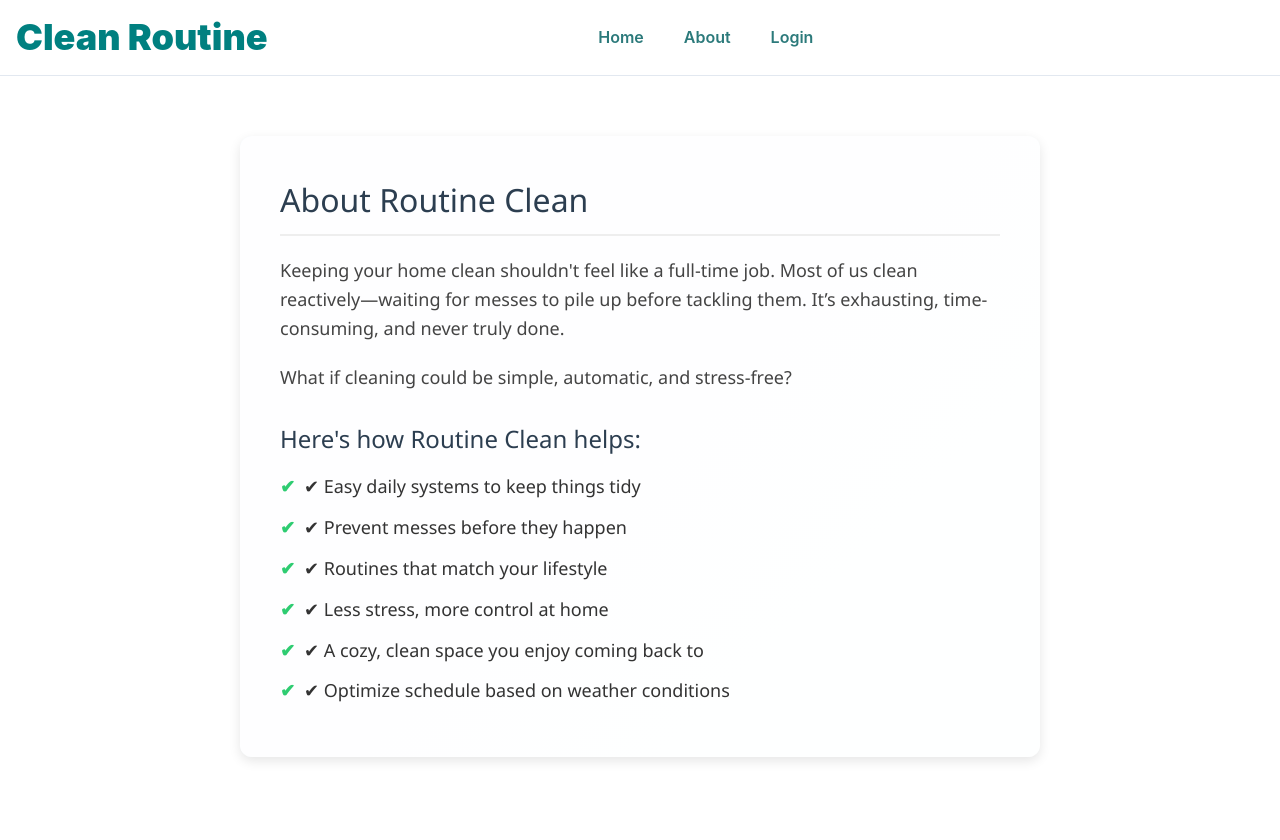
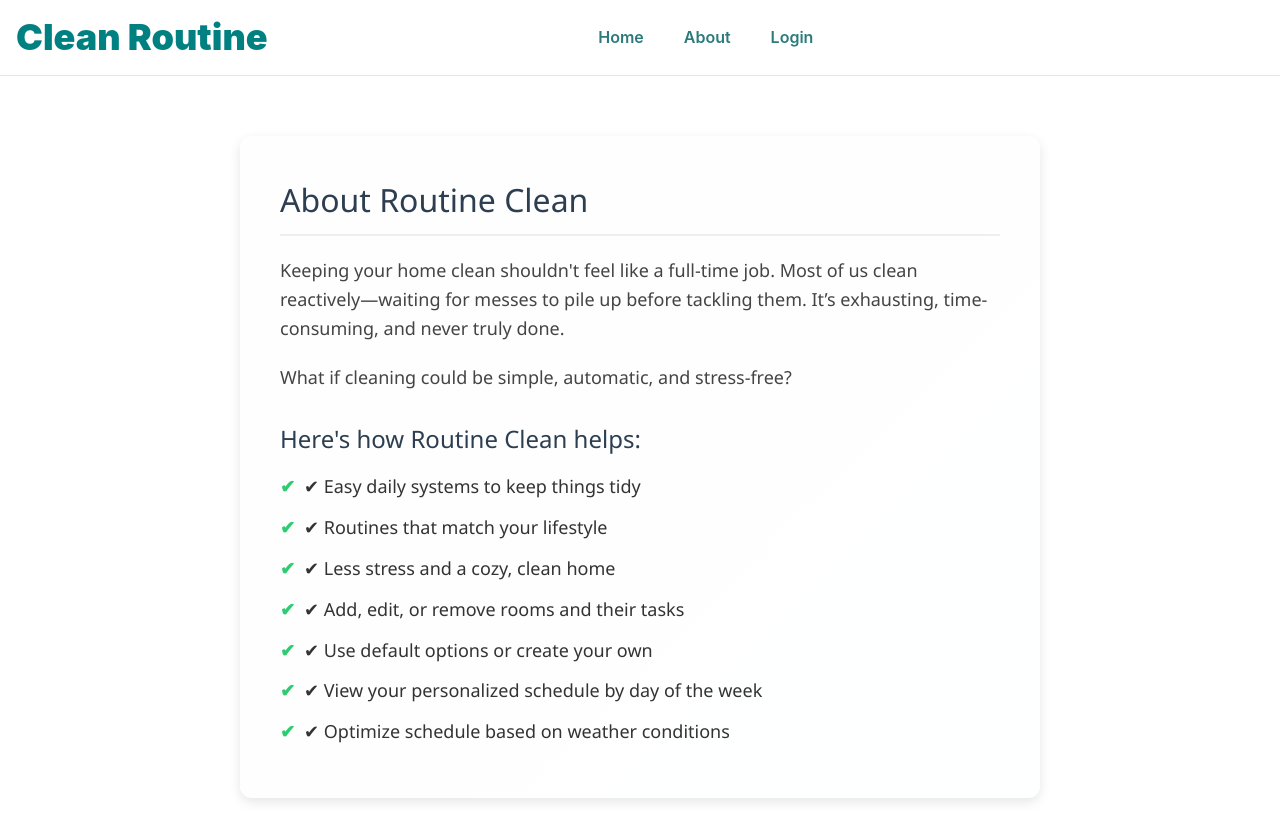
Before and after one commit to jasondbelt/clean_routine, a React (Vite) app in the folder front-end/: page /about in a window 1280 px wide. Shown: the top 840 px of the page. Before the commit the page ends 817 px from the top, so only its background shows below. Built offline with nearby package versions, Linux system fonts and the light colour scheme; no server answers.

Commit message:
added calender, refined aboutpage

```diff
--- a/front-end/src/components/navbar.jsx
+++ b/front-end/src/components/navbar.jsx
@@ -16,6 +16,7 @@ const menuItemsLoggedIn = [
   { label: "Home", url: "/" },
   { label: "About", url: "/about/" },
   { label: "Rooms", url: "/rooms/" },
+  { label: "Schedule", url: "/calendar/" },
   { label: "Weather", url: "/weather/" },
   { label: "Logout", action: true },
 ];
--- a/front-end/src/pages/AboutPage.jsx
+++ b/front-end/src/pages/AboutPage.jsx
@@ -13,10 +13,11 @@ const AboutPage = () => {
       <h3 className="subheading">Here's how Routine Clean helps:</h3>
       <ul className="feature-list">
         <li>✔ Easy daily systems to keep things tidy</li>
-        <li>✔ Prevent messes before they happen</li>
         <li>✔ Routines that match your lifestyle</li>
-        <li>✔ Less stress, more control at home</li>
-        <li>✔ A cozy, clean space you enjoy coming back to</li>
+        <li>✔ Less stress and a cozy, clean home</li>
+        <li>✔ Add, edit, or remove rooms and their tasks</li>
+        <li>✔ Use default options or create your own</li>
+        <li>✔ View your personalized schedule by day of the week</li>
         <li>✔ Optimize schedule based on weather conditions</li>
       </ul>
     </div>
--- a/front-end/src/router.jsx
+++ b/front-end/src/router.jsx
@@ -3,6 +3,7 @@ import App from "./App"
 import HomePage from './auth_pages/HomePage'
 import AboutPage from './pages/AboutPage'
 import RoomsPage from './pages/RoomsPage'
+import CalendarPage from './pages/CalendarPage'
 import WeatherPage from './pages/WeatherPage'
 import MenuPage from './auth_pages/MenuPage'
 import LoginPage from "./auth_pages/LoginPage"
@@ -41,6 +42,10 @@ const router = createBrowserRouter([
             element: <RoomsPage/>
           },
           {
+            path: "calendar/",
+            element: <CalendarPage/>
+          },
+          {
             path: "weather/",
             element: <WeatherPage/>
           },
```
